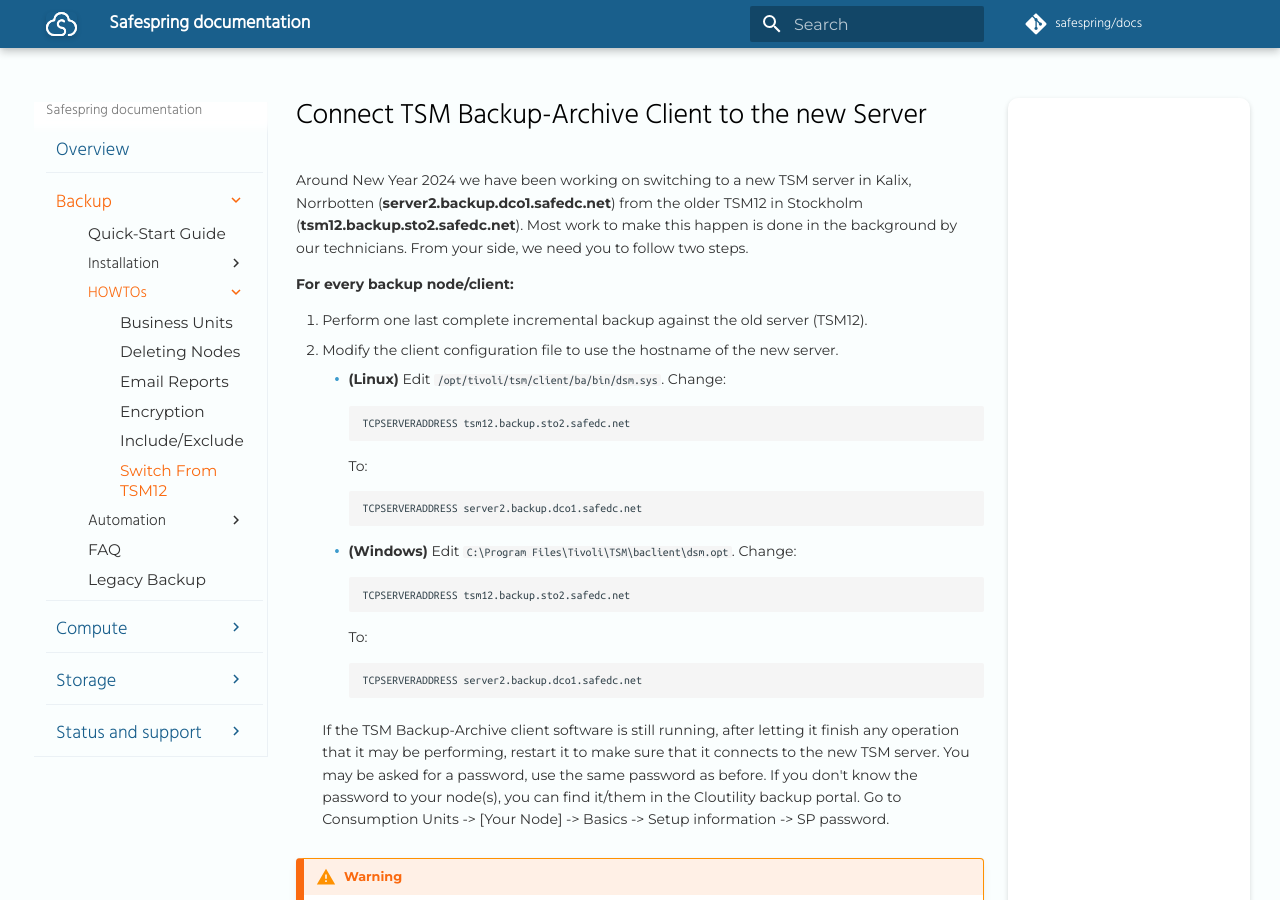
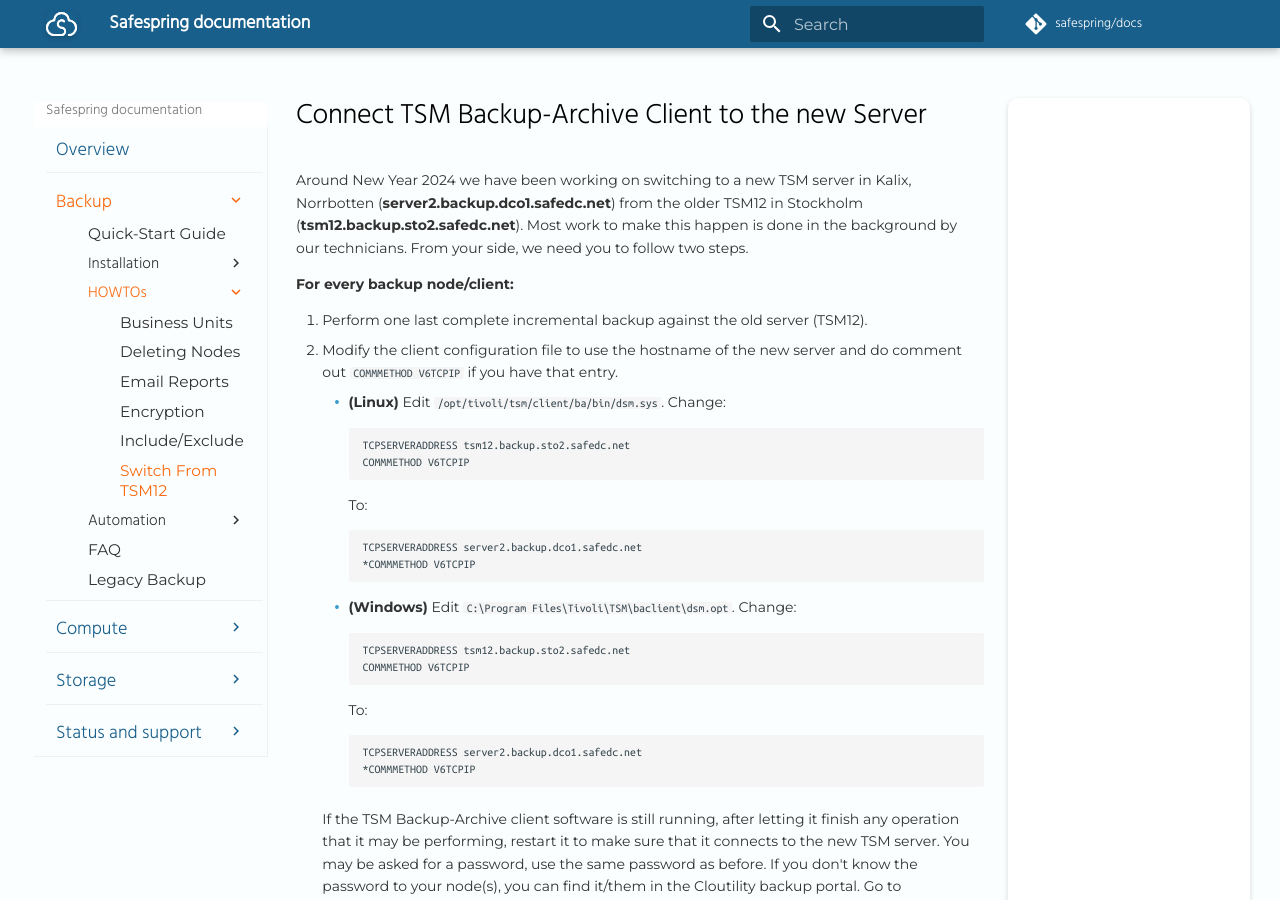
Before and after one commit to safespring/docs, an MkDocs documentation site: the page built from content/backup/howto/switch-from-tsm12.md, in a window 1280 px wide and 900 px high. Built offline with MkDocs 1.6.1 and Material for MkDocs 9.7.7, drawn with Linux system fonts in a browser that asks for light colours; a script that is not in the unit is left out; comment, search, counter and statistics services are not loaded.

Commit message:
Comment out `COMMMETHOD V6TCPIP` for compatibility.

````diff
--- a/content/backup/howto/switch-from-tsm12.md
+++ b/content/backup/howto/switch-from-tsm12.md
@@ -10,25 +10,30 @@
 **For every backup node/client:**
 
 1. Perform one last complete incremental backup against the old server (TSM12).
-2. Modify the client configuration file to use the hostname of the new server.
+2. Modify the client configuration file to use the hostname of the new server
+   and do comment out `COMMMETHOD V6TCPIP` if you have that entry.
 
      - **(Linux)** Edit `/opt/tivoli/tsm/client/ba/bin/dsm.sys`.
        Change:
        ```
        TCPSERVERADDRESS tsm12.backup.sto2.safedc.net
+       COMMMETHOD V6TCPIP
        ```
        To:
        ```
        TCPSERVERADDRESS server2.backup.dco1.safedc.net
+       *COMMMETHOD V6TCPIP
        ```
      - **(Windows)** Edit `C:\Program Files\Tivoli\TSM\baclient\dsm.opt`.
        Change:
        ```
        TCPSERVERADDRESS tsm12.backup.sto2.safedc.net
+       COMMMETHOD V6TCPIP
        ```
        To:
        ```
        TCPSERVERADDRESS server2.backup.dco1.safedc.net
+       *COMMMETHOD V6TCPIP
        ```
 
     If the TSM Backup-Archive client software is still running, after letting it
````
